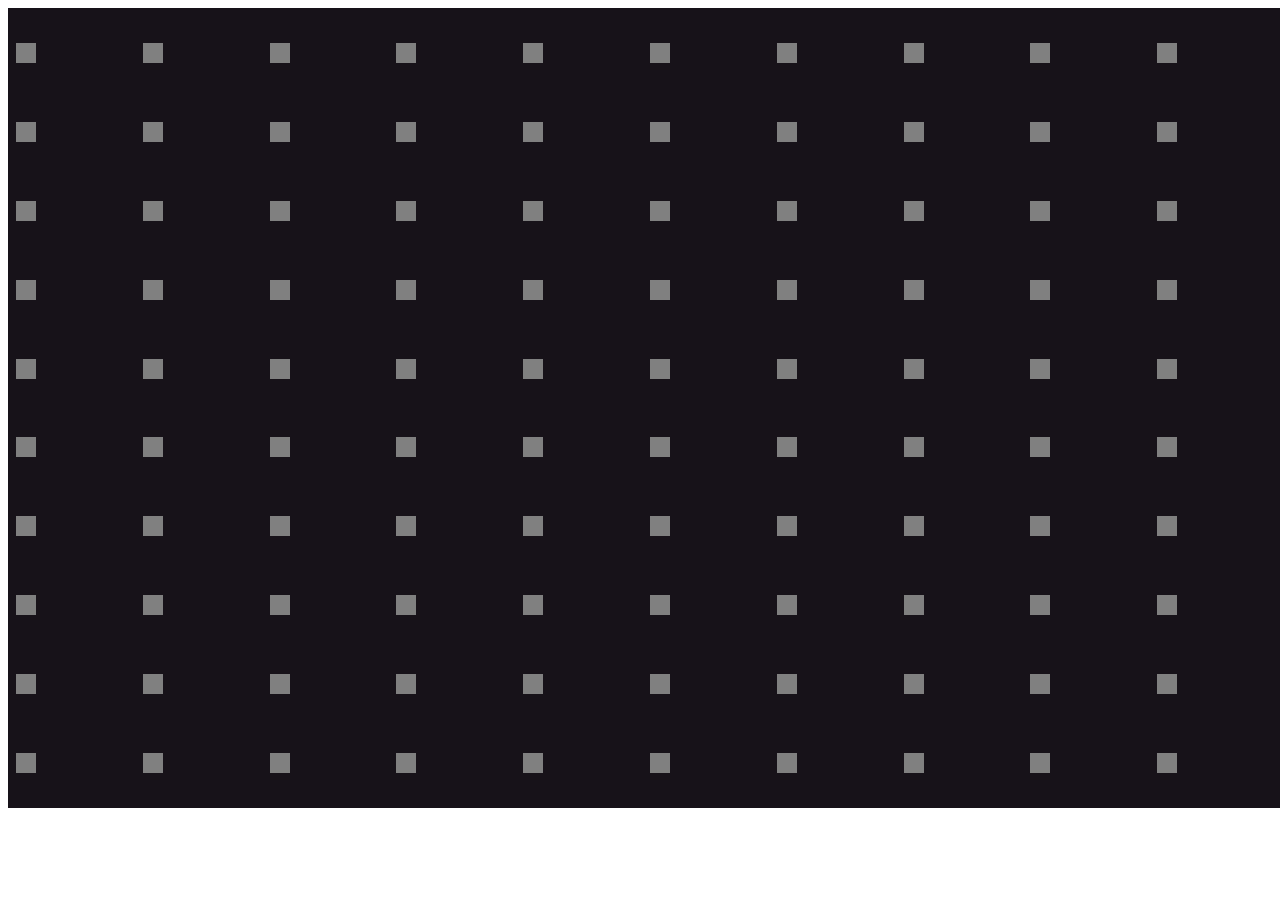
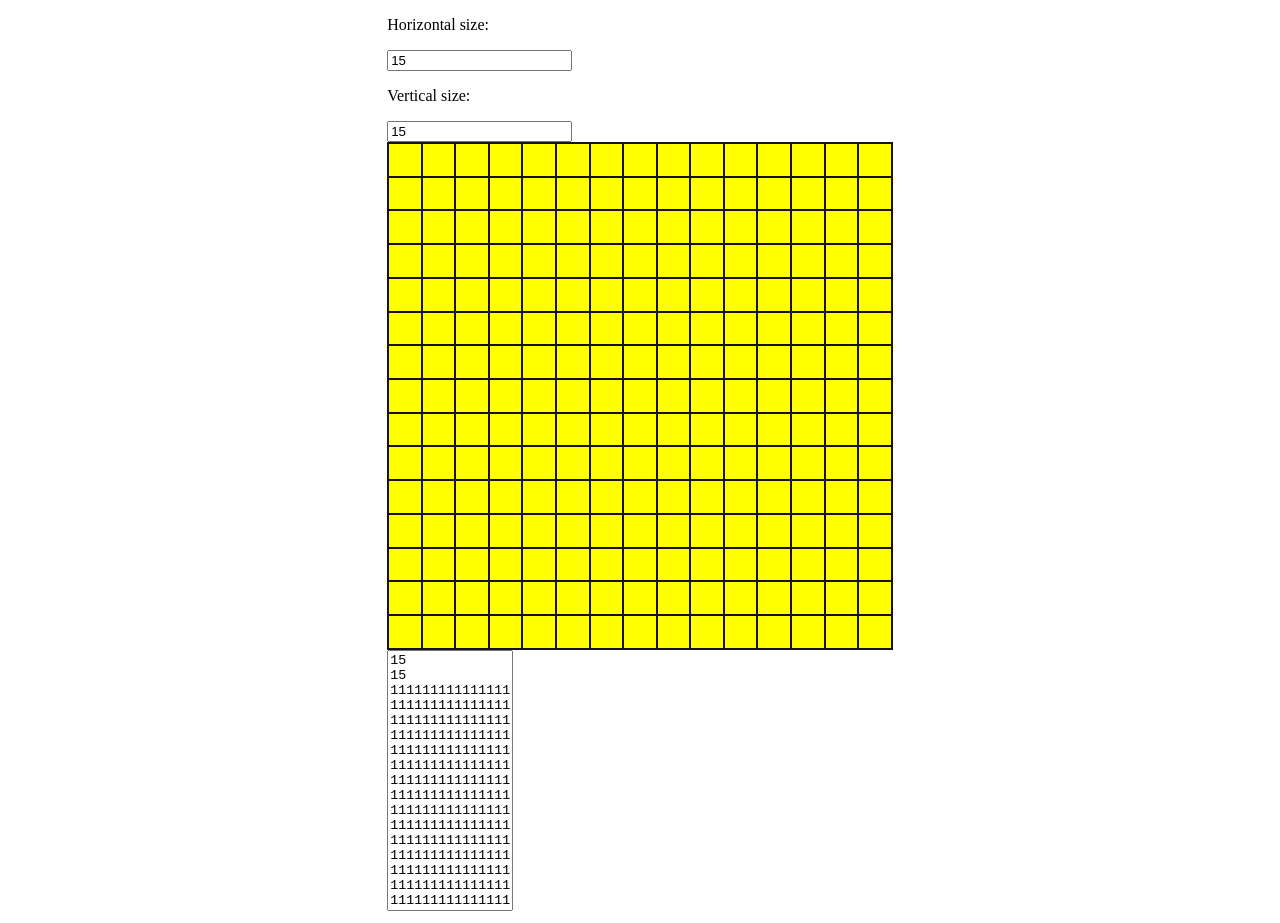
Before and after one commit to DannyGJdeJong/new-normal-cinema-generator, a Gatsby site: page / in a window 1280 px wide. Before the commit the page ends 808 px from the top, so only its background shows below. Built offline with nearby package versions, Linux system fonts and the light colour scheme; Gatsby itself is replaced by a stand-in of ours.

Commit message:
Added cinema output and changed the style

```diff
--- a/src/components/Cinema/Cinema.tsx
+++ b/src/components/Cinema/Cinema.tsx
@@ -2,18 +2,35 @@ import React, { FunctionComponent, useState, useEffect, MouseEvent } from 'react
 import styled from 'styled-components';
 import Seat from '../Seat'
 
+type CinemaProps = {
+  horizontalSize: number;
+  verticalSize: number;
+}
+
 const StyledTable = styled.table`
-  position: absolute;
-  margin: 0;
-  padding: 5px;
+  background-color: #171219;
   width: 100%;
-  height: 100%;
-  background-color: #171219;
-`
+`;
 
-const Cinema: FunctionComponent = () => {
-  const [horizontalSize, setHorizontalSize] = useState<number>(10);
-  const [verticalSize, setVerticalSize] = useState<number>(10);
+const StyledTd = styled.td`
+  height: 0;
+  padding: 0;
+  position: relative;
+
+  &::after, &::before {
+    content: '';
+
+    display: block;
+    padding-bottom: 50%;
+  }
+`;
+
+const StyledTextarea = styled.textarea`
+  overflow: hidden;
+  resize: none;
+`;
+
+const Cinema: FunctionComponent<CinemaProps> = ({horizontalSize, verticalSize}) => {
   const [seats, setSeats] = useState<{ [id: string] : boolean }>({});
 
   const handleSeatClick = (_: MouseEvent, id: string) => {
@@ -41,21 +58,20 @@ const Cinema: FunctionComponent = () => {
 
       return newSeats;
     });
-  }, [horizontalSize, verticalSize])
-
+  }, [horizontalSize, verticalSize]);
 
   return (
     <>
-    <StyledTable>
+    <StyledTable onContextMenu={() => false} onDragStart={() => false}>
       <tbody>
       {
-        Array(verticalSize).fill(1).map((_, y) =>
-        <tr>
+        [...Array(verticalSize)].map((_, y) =>
+        <tr key={',' + y}>
           {
-            Array(horizontalSize).fill(1).map((_, x) =>
-            <td>
+            [...Array(horizontalSize)].map((_, x) =>
+            <StyledTd key={x + ',' + y}>
               <Seat key={x + ',' + y} id={x + ',' + y} isASeat={seats[x + ',' + y]} clickHandler={handleSeatClick}></Seat>
-            </td>
+            </StyledTd>
             )
           }
         </tr>
@@ -64,7 +80,16 @@ const Cinema: FunctionComponent = () => {
       </tbody>
 
     </StyledTable>
-
+    <StyledTextarea
+      readOnly
+      rows={verticalSize + 2}
+      cols={horizontalSize}
+      value={
+        verticalSize + '\n' +
+        horizontalSize + '\n' +
+        [...Array(verticalSize)].map((_, y) => [...Array(horizontalSize)].map((_, x) => seats[x + ',' + y] ? '1' : '0').join('') + '\n').join('')
+      }
+    />
     </>
   );
 }
--- a/src/components/Seat/Seat.tsx
+++ b/src/components/Seat/Seat.tsx
@@ -8,13 +8,18 @@ type SeatProps = {
 }
 
 const StyledDiv = styled.div`
-  width: 20px;
-  height: 20px;
+  display: block;
+  position: absolute;
+  top: 0;
+  bottom: 0;
+  left: 0;
+  right: 0;
+
   &.IsASeat {
-    background-color: grey;
+    background-color: yellow;
   }
   &.NotASeat {
-    background-color: red;
+    background-color: grey;
   }
 `;
 
--- a/src/pages/index.tsx
+++ b/src/pages/index.tsx
@@ -1,10 +1,34 @@
-import React, { FunctionComponent } from 'react';
+import React, { FunctionComponent, useState, ChangeEvent } from 'react';
+import styled from 'styled-components';
 import Cinema from '../components/Cinema'
 
-const Home: FunctionComponent = () => (
-  <>
-    <Cinema></Cinema>
-  </>
-);
+const StyledDiv = styled.div`
+  width: 40%;
+  margin: auto;
+`;
+
+const Home: FunctionComponent = () => {
+  const [horizontalSize, setHorizontalSize] = useState<number>(15);
+  const [verticalSize, setVerticalSize] = useState<number>(15);
+
+  const handleHorizontalSizeChange = (event: ChangeEvent<HTMLInputElement>) => {
+    setHorizontalSize(parseInt(event.target.value));
+  }
+
+  const handleVerticalSizeChange = (event: ChangeEvent<HTMLInputElement>) => {
+    setVerticalSize(parseInt(event.target.value));
+  }
+
+  return (
+    <StyledDiv>
+      <p>Horizontal size:</p>
+      <input type="number" value={horizontalSize} onChange={handleHorizontalSizeChange}></input>
+      <p>Vertical size:</p>
+      <input type="number" value={verticalSize} onChange={handleVerticalSizeChange}></input>
+
+      <Cinema horizontalSize={horizontalSize} verticalSize={verticalSize}></Cinema>
+    </StyledDiv>
+  );
+}
 
 export default Home;
```
